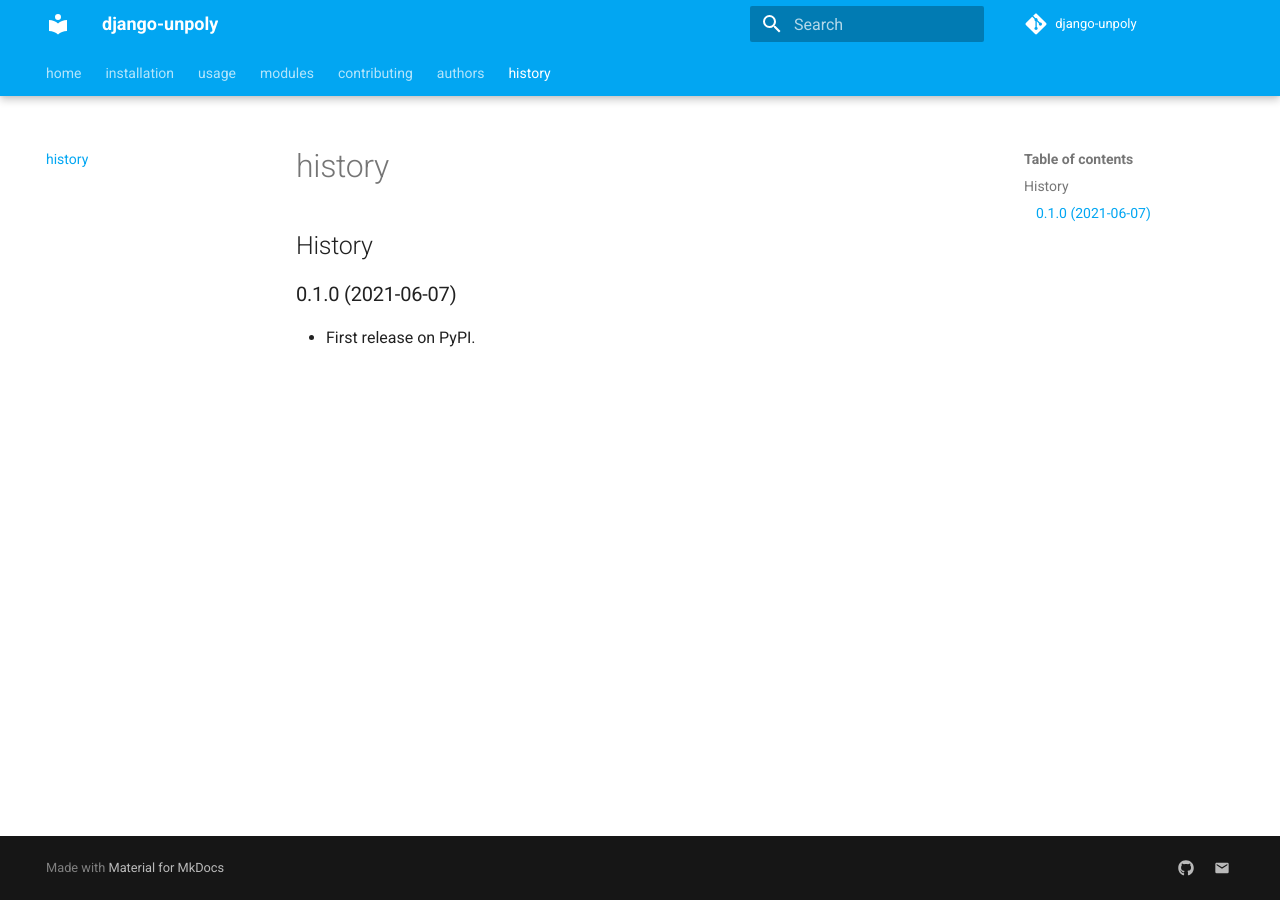
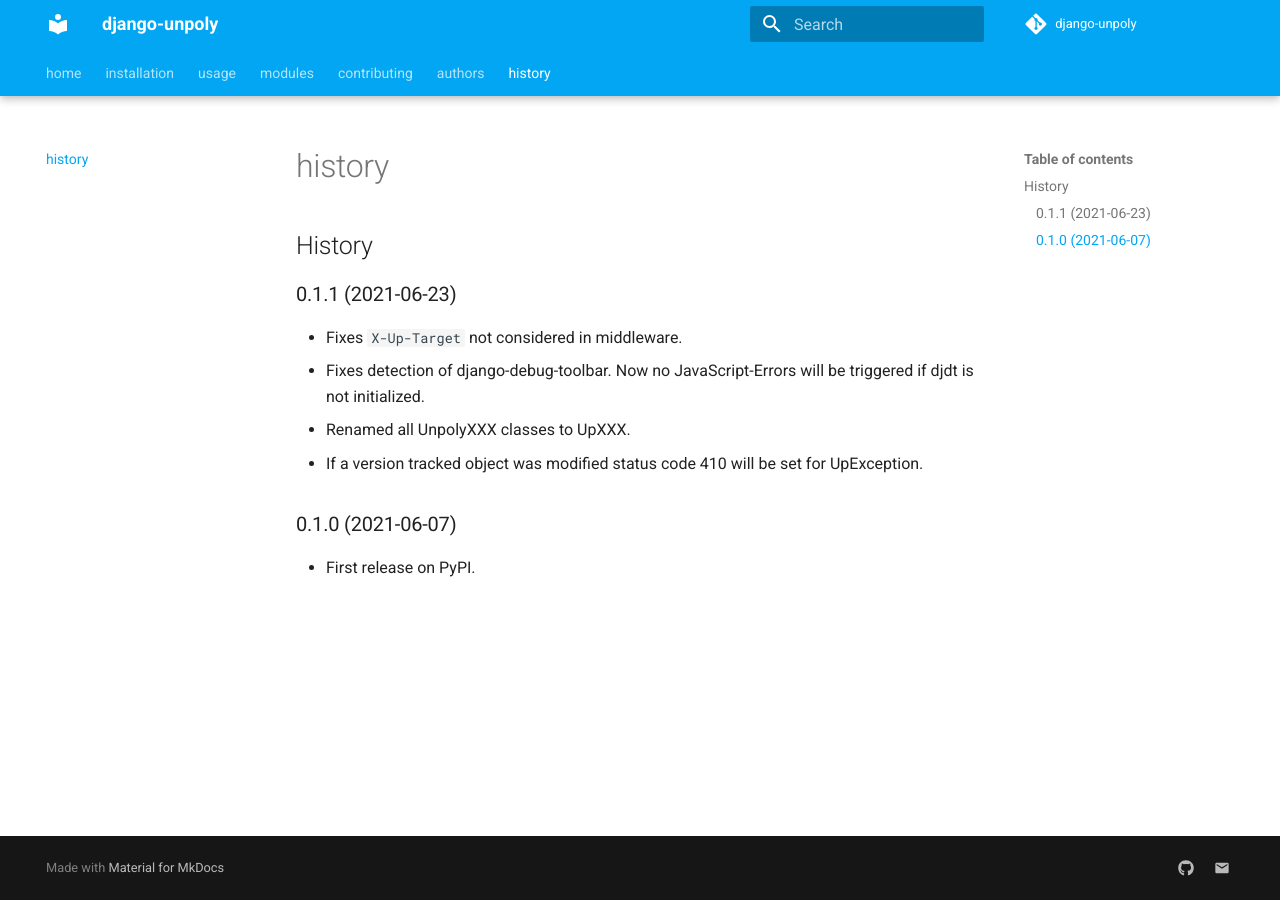
Before and after one commit to jwaschkau/django-unpoly, an MkDocs documentation site: the page built from docs/history.md, in a window 1280 px wide. Built offline with MkDocs 1.6.1 and Material for MkDocs 9.7.7, drawn with Linux system fonts in a browser that asks for light colours; comment, search, counter and statistics services are not loaded.

Commit message:
Version 0.1.1

```diff
--- a/HISTORY.md
+++ b/HISTORY.md
@@ -1,4 +1,11 @@
 # History
+
+## 0.1.1 (2021-06-23)
+
+* Fixes `X-Up-Target` not considered in middleware.
+* Fixes detection of django-debug-toolbar. Now no JavaScript-Errors will be triggered if djdt is not initialized.
+* Renamed all UnpolyXXX classes to UpXXX.
+* If a version tracked object was modified status code 410 will be set for UpException.
 
 ## 0.1.0 (2021-06-07)
 
--- a/pyproject.toml
+++ b/pyproject.toml
@@ -1,7 +1,7 @@
 [tool]
 [tool.poetry]
 name = "django-unpoly"
-version = "0.1.0"
+version = "0.1.1"
 homepage = "https://github.com/jwaschkau/django-unpoly"
 description = "Unpoly integration for Django."
 authors = ["Jannik Eilers <j.waschkau@gmail.com>"]
```
